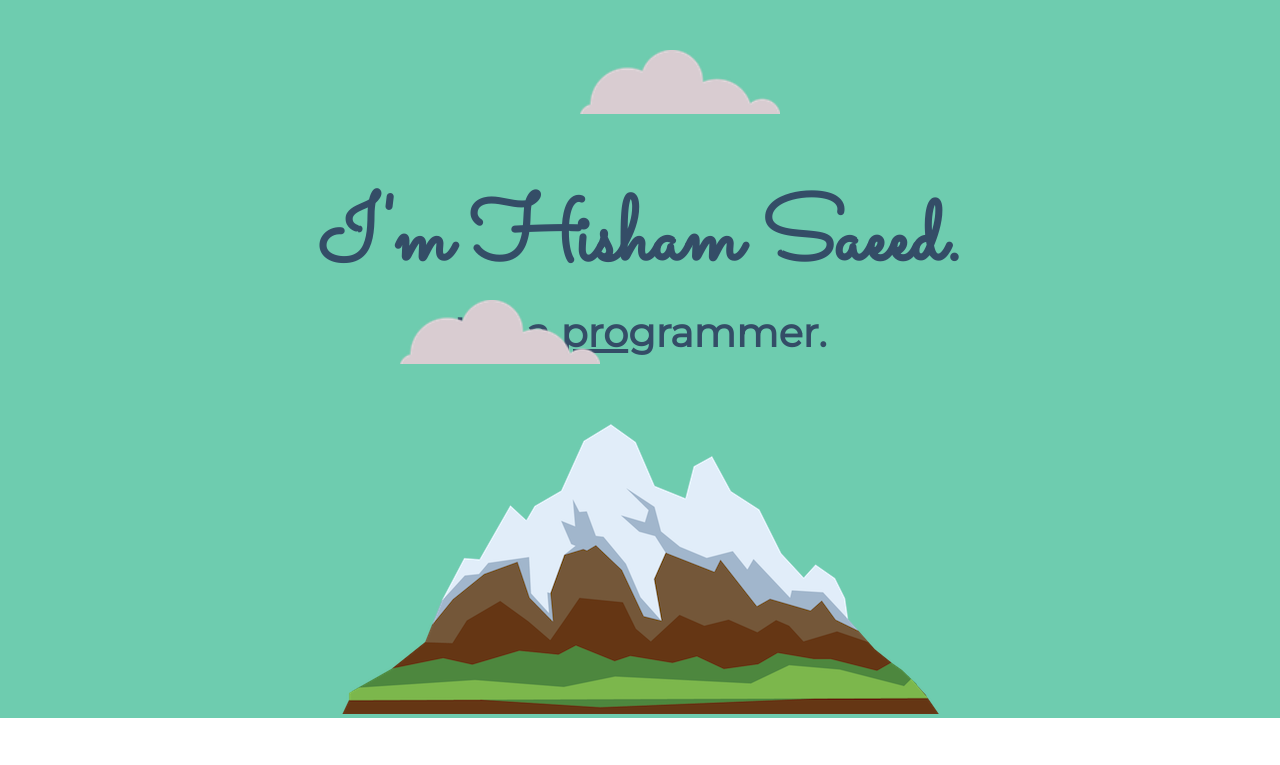
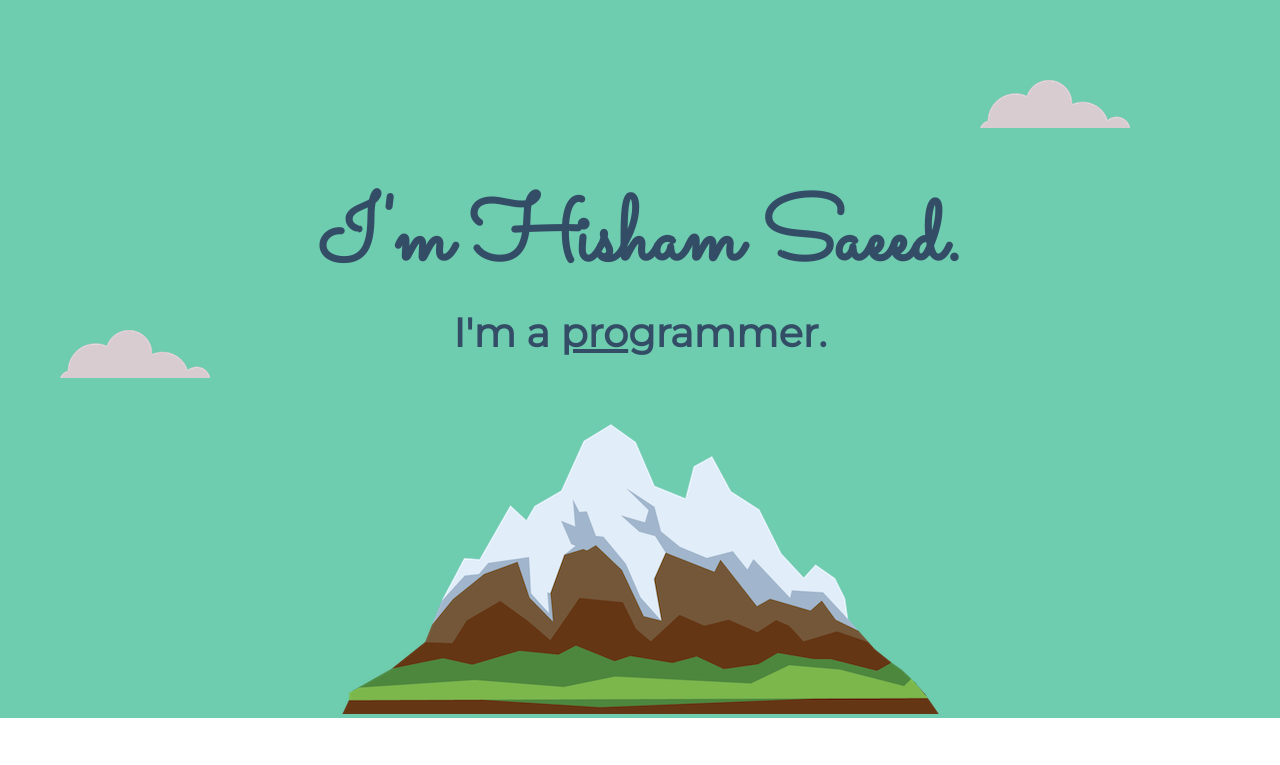
Before and after one commit to xHishamSaeedx/CV-website, a plain HTML site: page index.html in a window 1280 px wide. Shown: the top 765 px of the page. Drawn offline with Linux system fonts and the light colour scheme.

Commit message:
Update styles.css

```diff
--- a/styles.css
+++ b/styles.css
@@ -243,3 +243,23 @@ a{
 .ht{
     position: static;
 }
+
+
+@media(min-width: 450px){
+    .bottom-cloud{
+        position: absolute;
+        top: 20.625rem;
+        left: 3.75rem;
+        width: 9.375rem;
+    }
+
+    .top-cloud{
+        position: absolute;
+        right: 9.375rem;
+        top: 5rem;
+        width: 9.375rem;
+    }
+
+
+
+}
```
